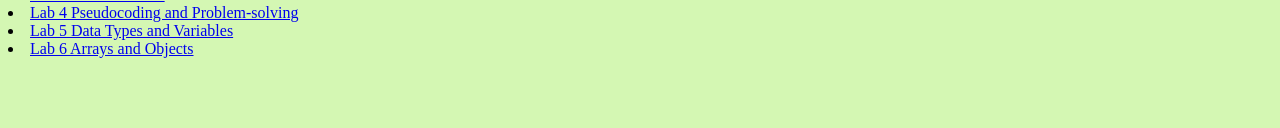
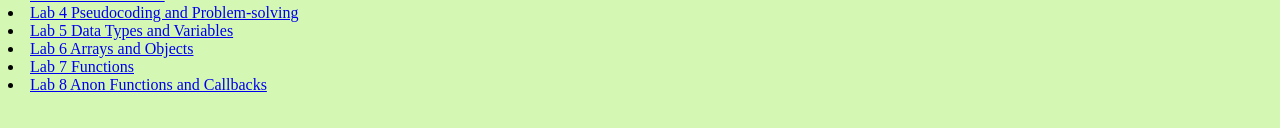
Before and after one commit to Macosta9/ART101, a plain HTML site: page index.html in a window 1280 px wide. Shown: the part 612-740 px from the top of the page. Drawn offline with Linux system fonts and the light colour scheme; files that its build step writes are made by us from their sources.

Commit message:
Update index.html

```diff
--- a/index.html
+++ b/index.html
@@ -14,5 +14,7 @@
         <li> <a href="lab4/index.html">Lab 4 Pseudocoding and Problem-solving</a> </li>
         <li> <a href="lab5/index.html">Lab 5 Data Types and Variables</a> </li>
         <li> <a href="lab6/index.html">Lab 6 Arrays and Objects</a> </li>
+        <li> <a href="lab7/index.html">Lab 7 Functions</a> </li>
+        <li> <a href="lab8/index.html">Lab 8 Anon Functions and Callbacks</a> </li>
     </body>
 </html>
```
